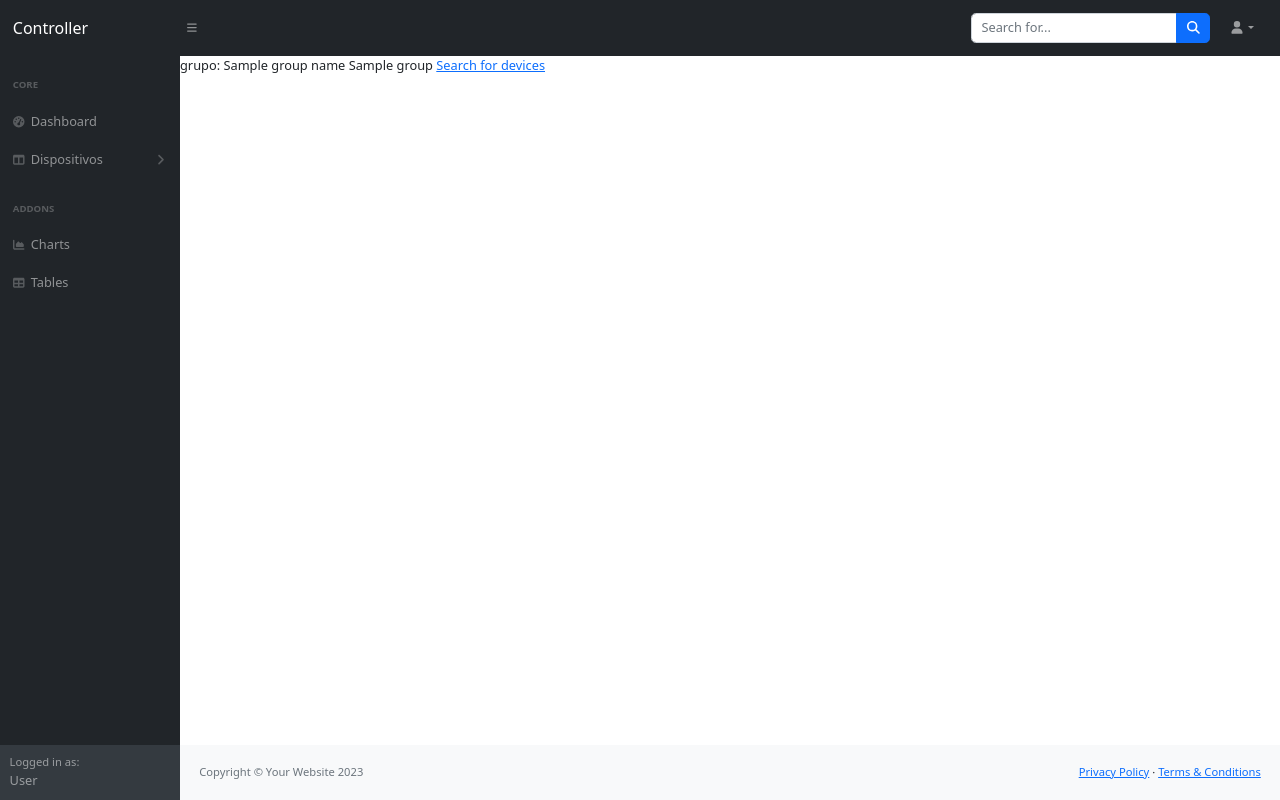
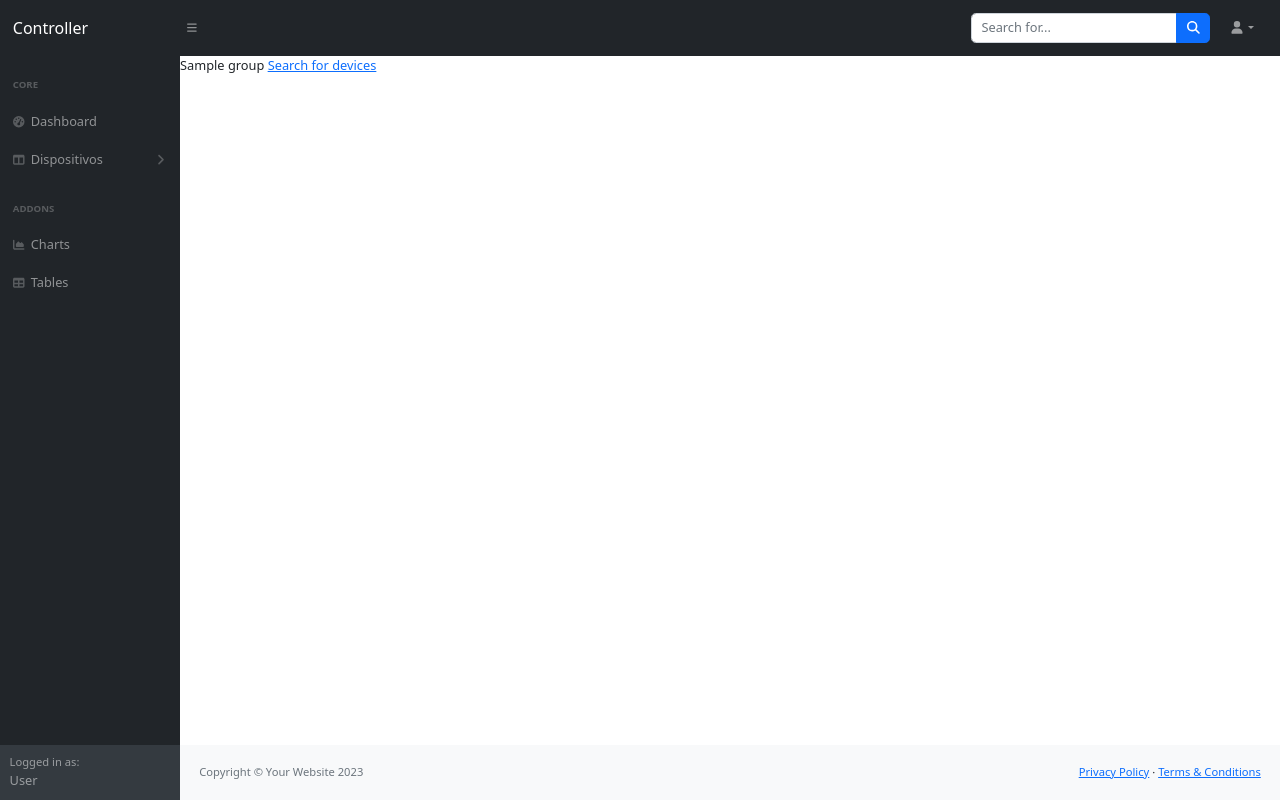
Before and after one commit to hokuto06/devicescontroller, a Django app: template mainController/templates/group.html in a window 1280 px wide. Run offline with Django 4.2, Linux system fonts and the light colour scheme; the template is opened without the code that fills it: most values are stand-ins (such as "Sample title", 1, 10 or a date in 2020); some libraries are stand-ins or nearby versions.

Commit message:
Restauracion

```diff
--- a/mainController/templates/base.html
+++ b/mainController/templates/base.html
@@ -61,7 +61,7 @@
                             </a>
                             <div class="collapse" id="collapseLayouts" aria-labelledby="headingOne" data-bs-parent="#sidenavAccordion">
                                 <nav class="sb-sidenav-menu-nested nav">
-                                    <a class="nav-link" href="{% url  'ViewAccessPoints' 'grupo' %}">Gateway</a>
+                                    <a class="nav-link" href="{% url  'ViewAccessPoints' group_name %}">Gateway</a>
                                     <a class="nav-link" href="{% url  'ViewAccessPoints' 'grupo' %}">Access Points</a>
                                     <a class="nav-link" href="layout-sidenav-light.html">Switch</a>
                                 </nav>
@@ -85,7 +85,6 @@
             </div>
             <div id="layoutSidenav_content">
                 <main>
-                    grupo: {{ group_name }}
                     {% block content %}
 
                     {% endblock %}
```
